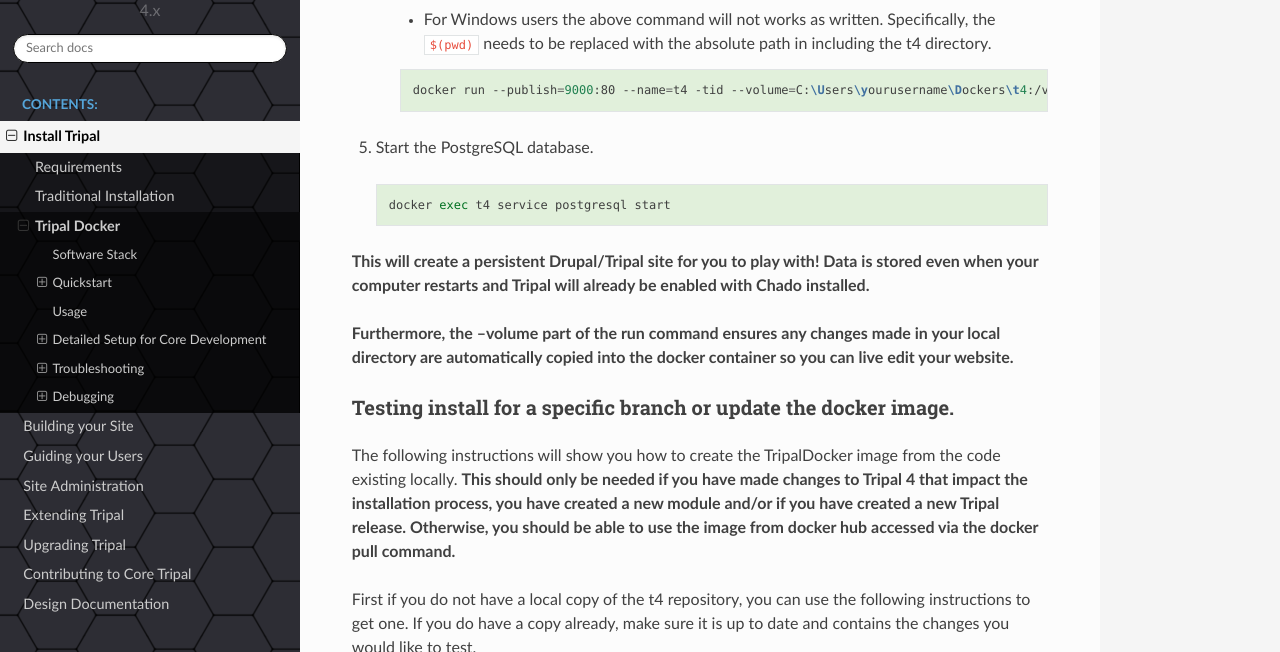
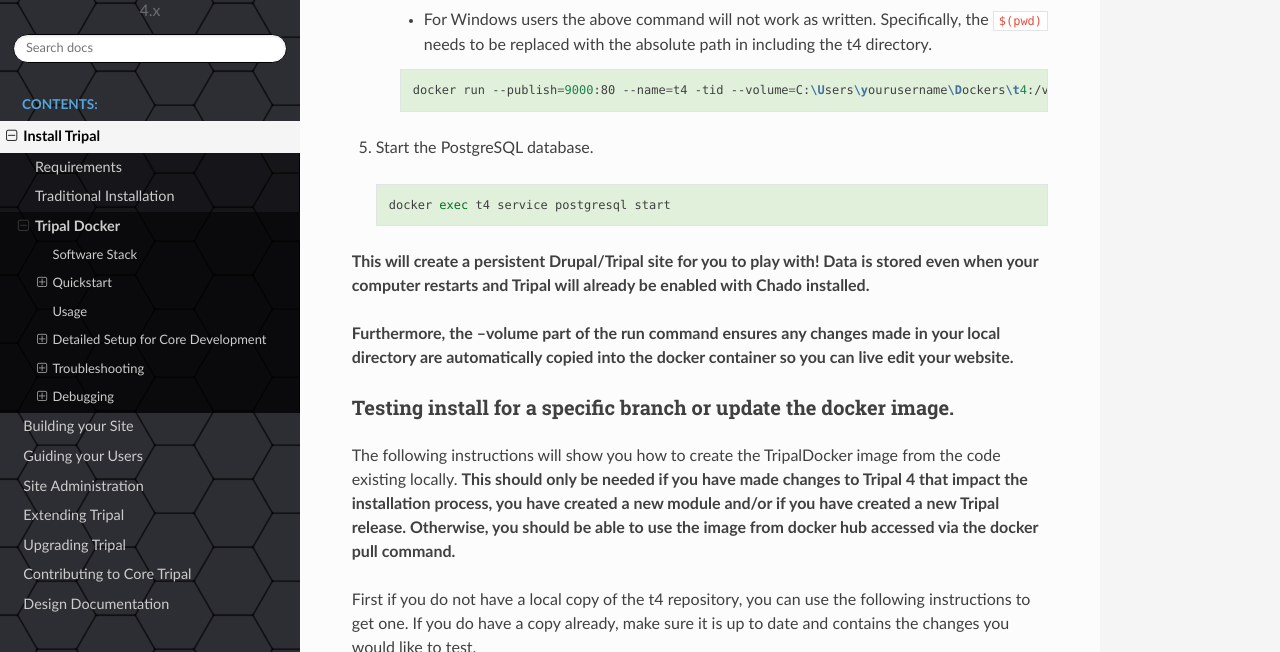
Before and after one commit to tripal/tripal_doc, a Sphinx documentation site: the page built from docs/install/docker.rst, in a window 1280 px wide and 900 px high, scrolled down 3246 px, cut to the strip 248-900 px from the top of the window. Built offline with Sphinx 7.4.7 and the Read the Docs theme 2.0.0, drawn with Linux system fonts in a browser that asks for light colours.

Commit message:
One more typo

```diff
--- a/docs/install/docker.rst
+++ b/docs/install/docker.rst
@@ -133,7 +133,7 @@
    - The ``--volume=[localpath]:[containerpath]`` ensures that your local changes will be sync'd with that directory inside the container. This makes development in the container a lot easier!
 
   The command above was written for linux or mac users. Here is some information for Windows users.
-   - For Windows users the above command will not works as written. Specifically, the ``$(pwd)`` needs to be replaced with the absolute path in including the t4 directory.
+   - For Windows users the above command will not work as written. Specifically, the ``$(pwd)`` needs to be replaced with the absolute path in including the t4 directory.
 
    .. code-block:: bash
 
```
